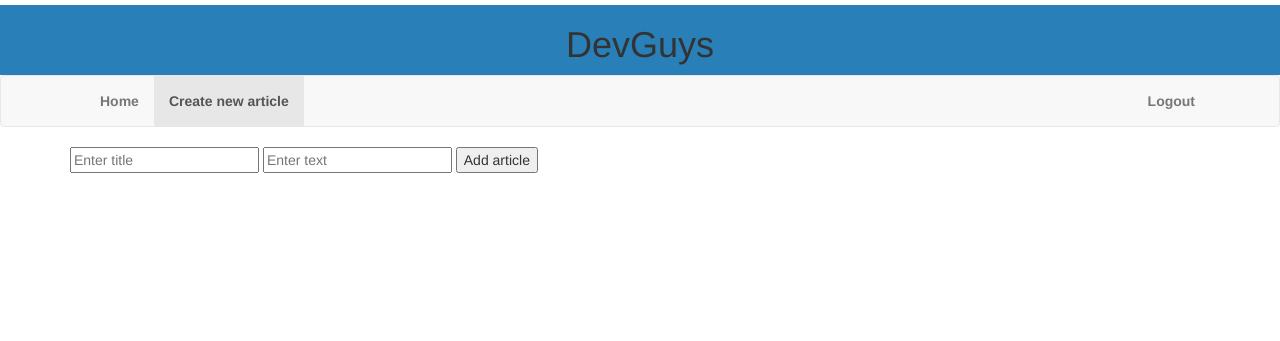
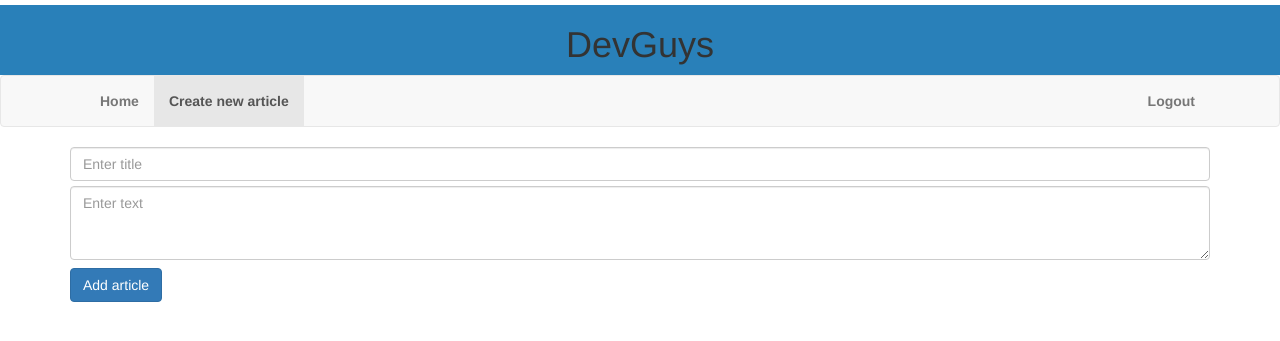
Before and after one commit to DevGuysPy/DjangoBlog, a Django app: page /new/ in a window 1280 px wide. Shown: the top 341 px of the page. Run offline with Django 3.2, Linux system fonts and the light colour scheme; the visitor is signed in with stand-in values (Sample User, id 1); some libraries are stand-ins or nearby versions.

Commit message:
new interface for creating article

```diff
--- a/static/css/style.css
+++ b/static/css/style.css
@@ -17,3 +17,11 @@
 	background-color: #2980b9;
 	margin-top: 5px;
 }
+.form-control1{
+	max-width: 1140px;
+	max-height: 600px;
+	margin-top: 5px;
+}
+.margin-for-btn {
+	margin-top: 8px;
+}
--- a/templates/new_article.html
+++ b/templates/new_article.html
@@ -41,11 +41,11 @@
     </nav>
     <div class="container">
         {% if user.is_authenticated %}
-            <form method="POST" action="/homepage/">
+            <form method="POST" action="">
                 {% csrf_token %}
-                <input type="text" name="title" placeholder="Enter title">
-                <input type="text" name="text" placeholder="Enter text">
-                <input type="submit" value="Add article">
+                <input type="text" class="form-control" placeholder="Enter title" name="title">
+                <textarea class="form-control form-control1" rows="3" placeholder="Enter text" name="text"></textarea>
+                <button class="btn btn-primary margin-for-btn" type="submit">Add article</button>
             </form>
         {% else %}
             <div class="alert alert-warning text-center" role="alert">
```
Also changed, not shown: DjangoBlog2/views.py (line endings or trailing spaces).
